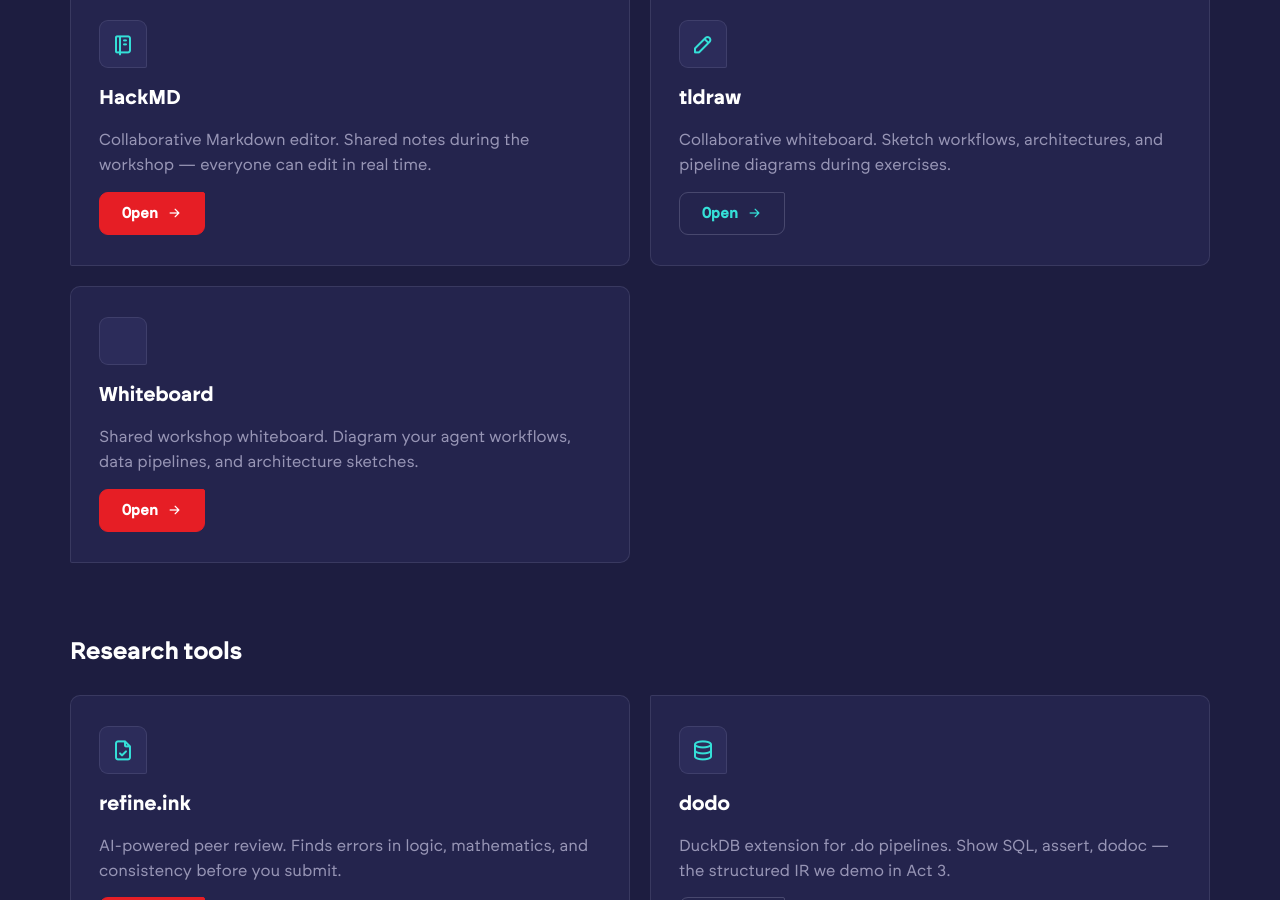
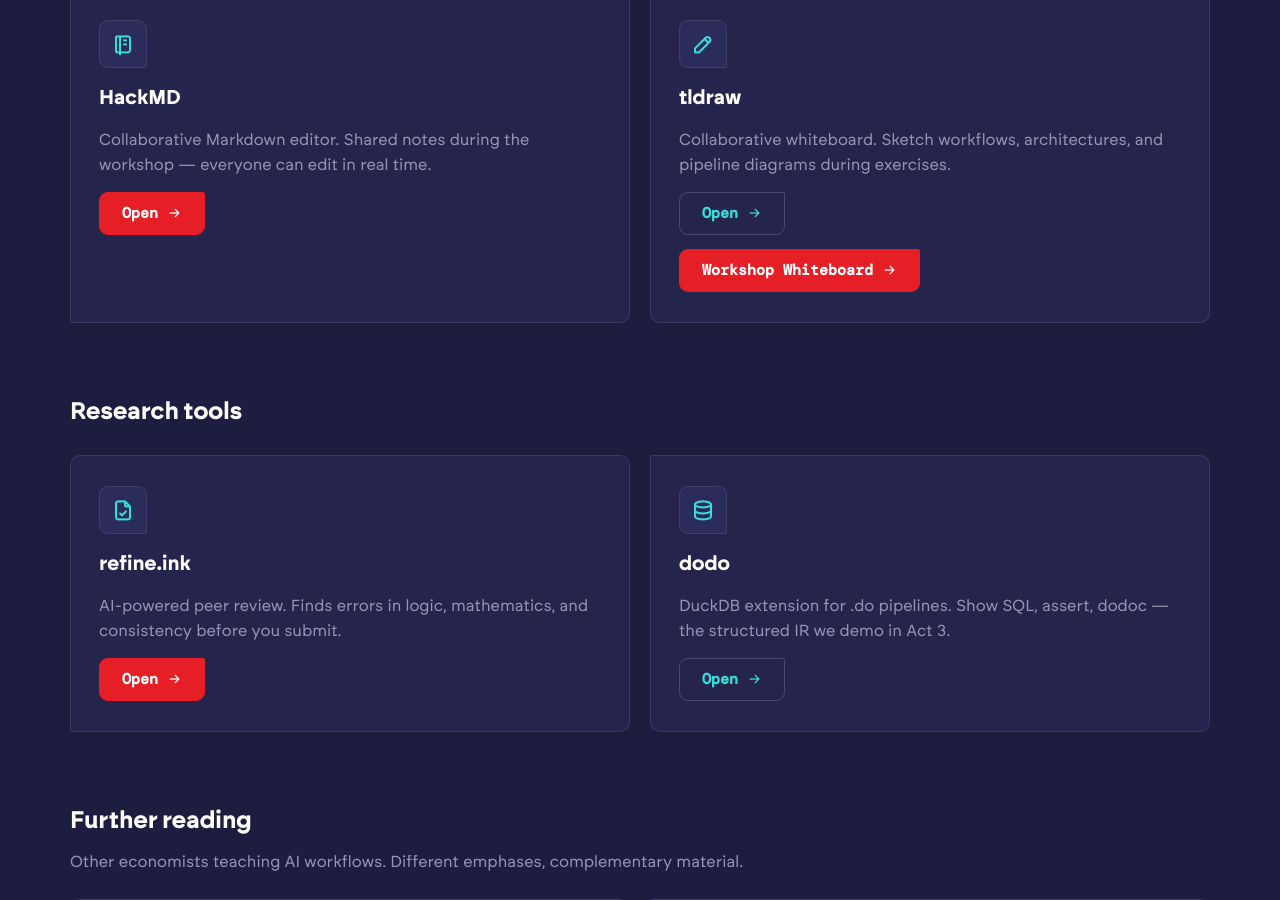
Before and after one commit to codedthinking/ai-workshop, a Jekyll site: the page built from tools.html, in a window 1280 px wide and 900 px high, scrolled down 1288 px. Built offline with Jekyll 4.4.1, drawn with Linux system fonts in a browser that asks for light colours; nearby versions of some CDN libraries; some web fonts are replaced.

Commit message:
feat: nest Whiteboard link under tldraw card
- Moved workshop whiteboard as second button inside tldraw card
- Removed separate Whiteboard card

Designed by Miklós Koren. Built by xiaomi/mimo-v2.5.

```diff
--- a/tools.html
+++ b/tools.html
@@ -85,14 +85,8 @@
           <a href="https://tldraw.com" target="_blank" rel="noopener" class="tcard-btn outline">
             Open <i class="ti ti-arrow-right"></i>
           </a>
-        </div>
-
-        <div class="tcard">
-          <div class="tcard-icon"><i class="ti ti-whiteboard"></i></div>
-          <h3>Whiteboard</h3>
-          <p>Shared workshop whiteboard. Diagram your agent workflows, data pipelines, and architecture sketches.</p>
           <a href="https://www.tldraw.com/f/m8APcqZOFEC-IkLEW0KJb?d=v200.-292.1332.774.gYZi6UaKFHygkVCPrhcYc" target="_blank" rel="noopener" class="tcard-btn">
-            Open <i class="ti ti-arrow-right"></i>
+            Workshop Whiteboard <i class="ti ti-arrow-right"></i>
           </a>
         </div>
 
```
